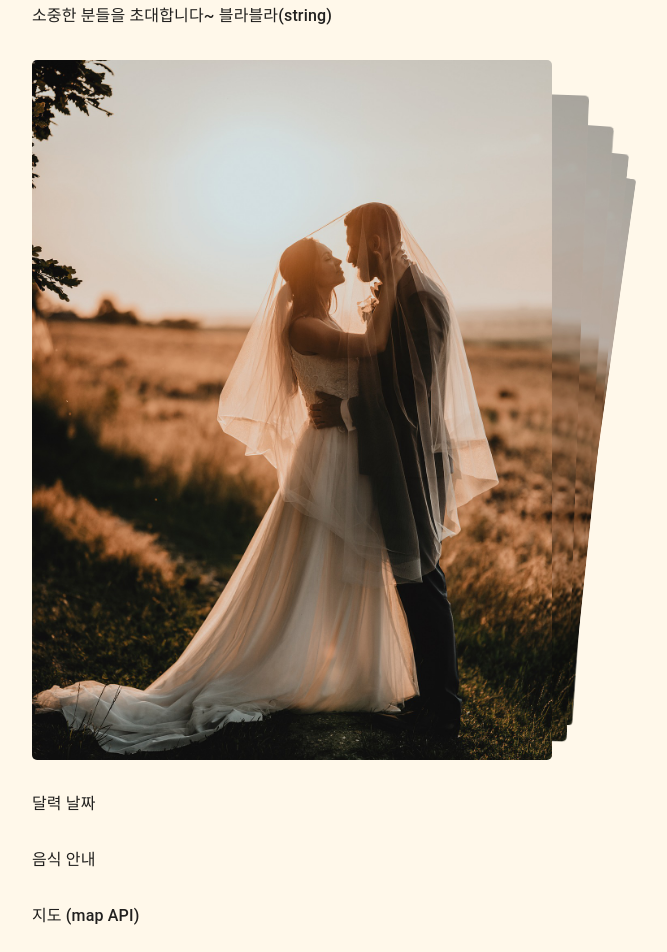
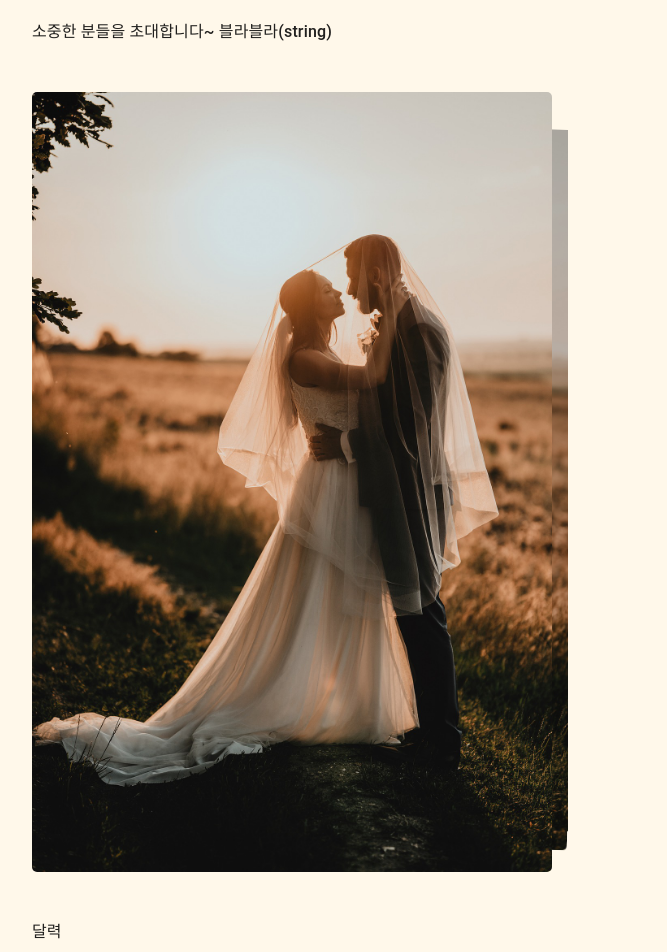
Before and after one commit to osanThor/wedding-card, a Next.js app: page / in a window 1280 px wide. Shown: the part 840-1792 px from the top of the page, without its empty margins (348-1015 px from the left). Built offline with nearby package versions, Linux system fonts and the light colour scheme.

Commit message:
refactor. gallery 분리

```diff
--- /dev/null
+++ b/src/components/calendar/index.tsx
@@ -0,0 +1,7 @@
+import { Box } from "@mui/material";
+
+const Calendar = () => {
+  return <Box>달력</Box>;
+};
+
+export default Calendar;
--- /dev/null
+++ b/src/components/gallery/index.tsx
@@ -0,0 +1,54 @@
+import { Swiper, SwiperSlide } from "swiper/react";
+
+// Import Swiper styles
+import "swiper/css";
+import "swiper/css/effect-cards";
+
+// import required modules
+import { EffectCards } from "swiper";
+import { Box } from "@mui/material";
+import Img from "../common/img";
+
+const Gallery = () => {
+  return (
+    <Swiper
+      effect={"cards"}
+      grabCursor={true}
+      modules={[EffectCards]}
+      loop={true}
+    >
+      <SwiperSlide>
+        <Box>
+          <Img src="/assets/images/ex.jpg" alt="main" layout="fill" />
+        </Box>
+      </SwiperSlide>
+      <SwiperSlide>
+        <Box>
+          <Img src="/assets/images/ex.jpg" alt="main" layout="fill" />
+        </Box>
+      </SwiperSlide>
+      <SwiperSlide>
+        <Box>
+          <Img src="/assets/images/ex.jpg" alt="main" layout="fill" />
+        </Box>
+      </SwiperSlide>
+      <SwiperSlide>
+        <Box>
+          <Img src="/assets/images/ex.jpg" alt="main" layout="fill" />
+        </Box>
+      </SwiperSlide>
+      <SwiperSlide>
+        <Box>
+          <Img src="/assets/images/ex.jpg" alt="main" layout="fill" />
+        </Box>
+      </SwiperSlide>
+      <SwiperSlide>
+        <Box>
+          <Img src="/assets/images/ex.jpg" alt="main" layout="fill" />
+        </Box>
+      </SwiperSlide>
+    </Swiper>
+  );
+};
+
+export default Gallery;
--- a/src/pages/index.tsx
+++ b/src/pages/index.tsx
@@ -1,18 +1,12 @@
-import Img from "@/copmonents/common/img";
+import Calendar from "@/components/calendar";
+import Img from "@/components/common/img";
+import Gallery from "@/components/gallery";
 import { Box, Container, Typography } from "@mui/material";
-import { Swiper, SwiperSlide } from "swiper/react";
-
-// Import Swiper styles
-import "swiper/css";
-import "swiper/css/effect-cards";
-
-// import required modules
-import { EffectCards } from "swiper";
 
 export default function Home() {
   return (
     <Container maxWidth="sm" sx={{ p: 0, pl: 0, pr: 0 }}>
-      <Box maxWidth="sm" position="relative">
+      <Box maxWidth="sm" position="relative" mb={2}>
         <Img src="/assets/images/ex.jpg" alt="main" layout="fill" />
         <Box
           position="absolute"
@@ -43,48 +37,15 @@ export default function Home() {
           </Box>
         </Box>
       </Box>
-      <Box p={2}>소중한 분들을 초대합니다~ 블라블라(string)</Box>
+      <Box p={2} mb={2}>
+        소중한 분들을 초대합니다~ 블라블라(string)
+      </Box>
+      <Box p={2} overflow="hidden" mb={2}>
+        <Gallery />
+      </Box>
       <Box p={2}>
-        <Swiper
-          effect={"cards"}
-          grabCursor={true}
-          modules={[EffectCards]}
-          className="mySwiper"
-          loop={true}
-        >
-          <SwiperSlide>
-            <Box>
-              <Img src="/assets/images/ex.jpg" alt="main" layout="fill" />
-            </Box>
-          </SwiperSlide>
-          <SwiperSlide>
-            <Box>
-              <Img src="/assets/images/ex.jpg" alt="main" layout="fill" />
-            </Box>
-          </SwiperSlide>
-          <SwiperSlide>
-            <Box>
-              <Img src="/assets/images/ex.jpg" alt="main" layout="fill" />
-            </Box>
-          </SwiperSlide>
-          <SwiperSlide>
-            <Box>
-              <Img src="/assets/images/ex.jpg" alt="main" layout="fill" />
-            </Box>
-          </SwiperSlide>
-          <SwiperSlide>
-            <Box>
-              <Img src="/assets/images/ex.jpg" alt="main" layout="fill" />
-            </Box>
-          </SwiperSlide>
-          <SwiperSlide>
-            <Box>
-              <Img src="/assets/images/ex.jpg" alt="main" layout="fill" />
-            </Box>
-          </SwiperSlide>
-        </Swiper>
+        <Calendar />
       </Box>
-      <Box p={2}>달력 날짜</Box>
       <Box p={2}>음식 안내</Box>
       <Box p={2}>지도 (map API)</Box>
       <Box p={2}>교통안내</Box>
--- a/src/styles/global-styles.ts
+++ b/src/styles/global-styles.ts
@@ -40,7 +40,7 @@ aside {
 }
 .swiper{
   width: 100%;
-  height: 700px;
+  height: auto;
 }
 .swiper-slide{
   border-radius: 5px;
```
Also changed, not shown: src/components/common/img.tsx (renamed from src/copmonents/common/img.tsx).
